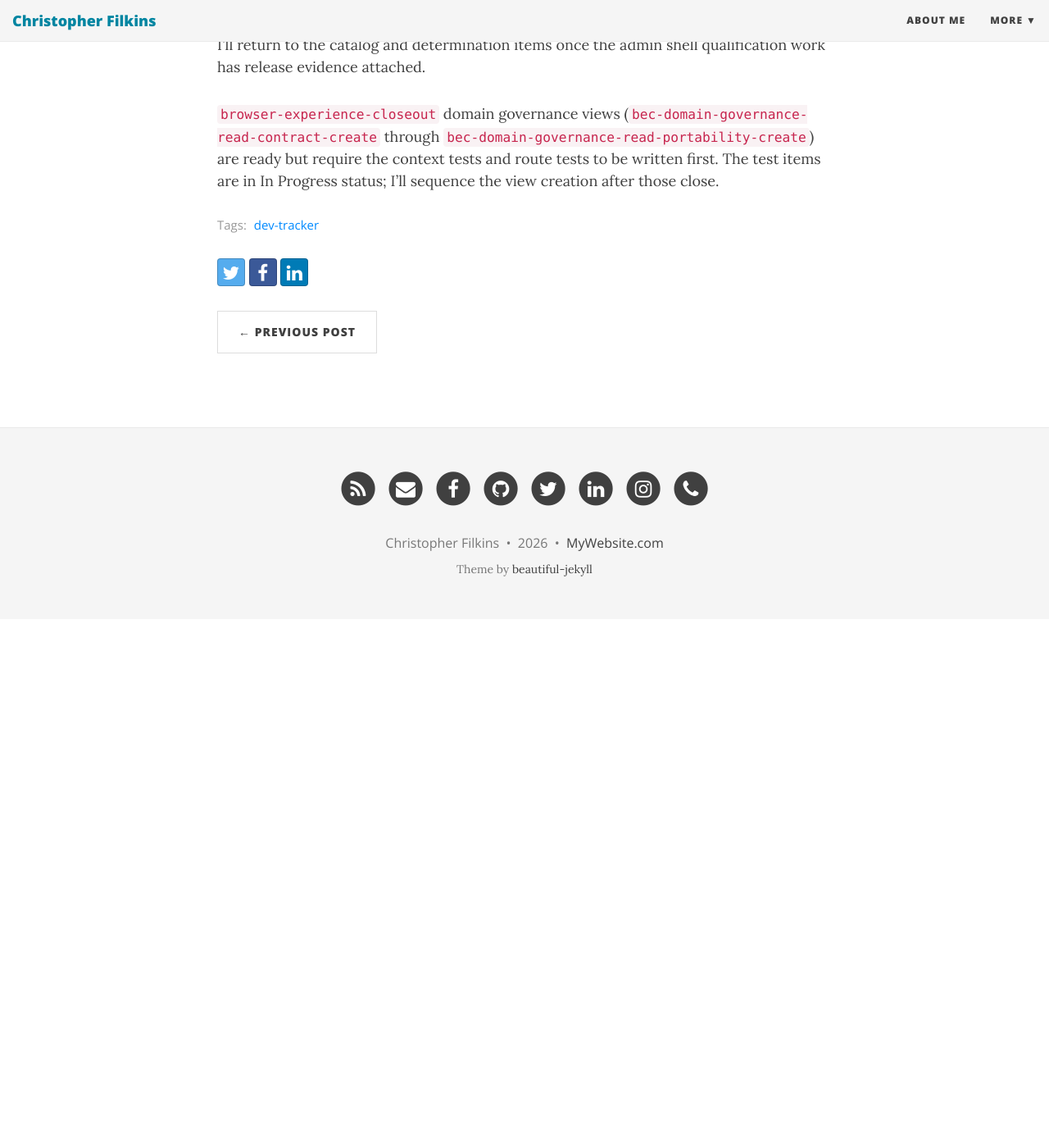
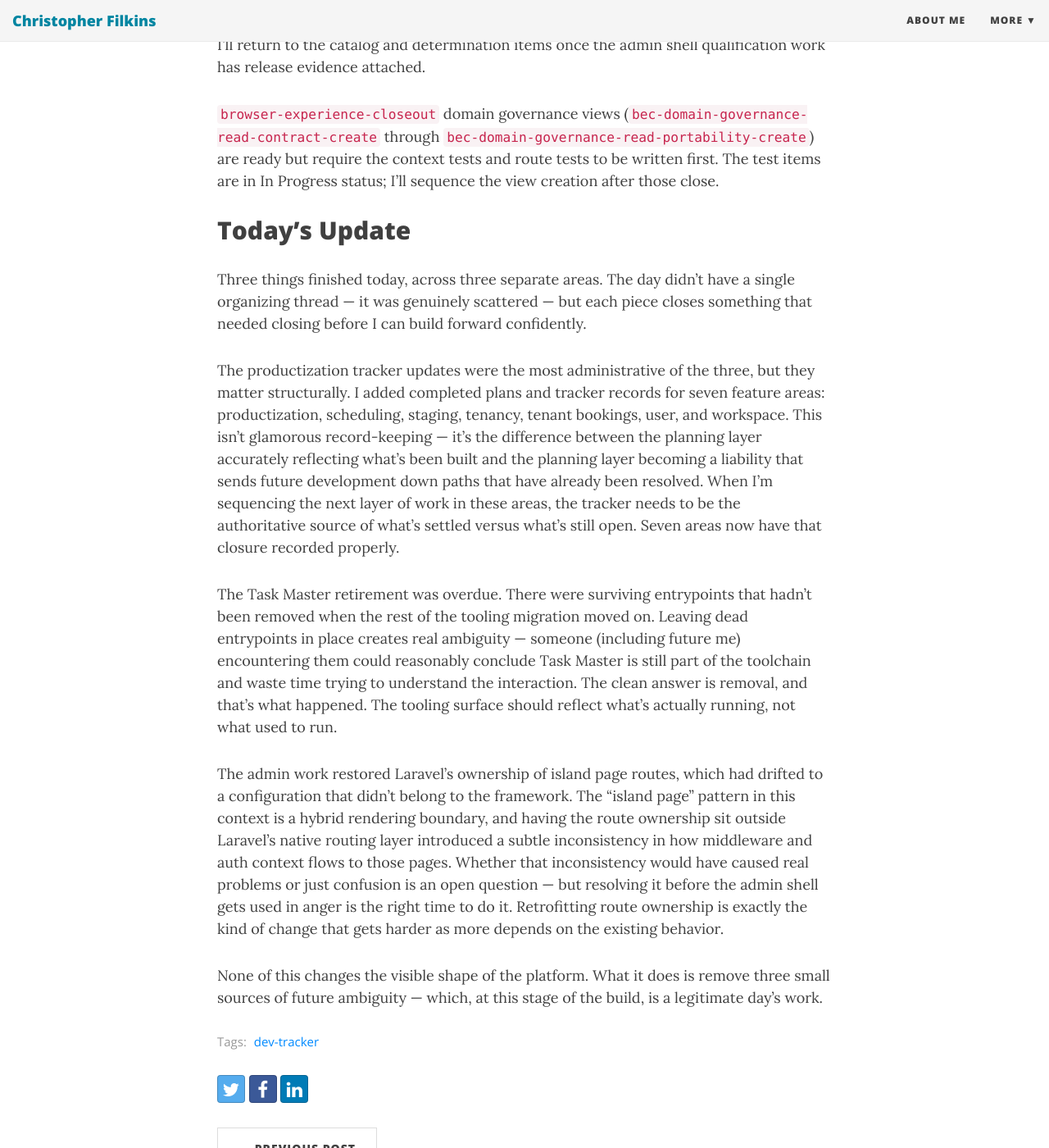
Before and after one commit to filchyboy/filchyboy.github.io, a Jekyll site: the page built from _posts/2026-10-14-daily-dev-log.md, in a window 1280 px wide and 1400 px high, scrolled down 3021 px. Shown: the whole window at 82% size. Built offline with Jekyll 4.4.1, drawn with Linux system fonts in a browser that asks for light colours; nearby versions of some CDN libraries; before the commit the page ends 3776 px from its top, so only the background shows below that.

Commit message:
Update daily dev log: 2026-10-14

```diff
--- a/_posts/2026-10-14-daily-dev-log.md
+++ b/_posts/2026-10-14-daily-dev-log.md
@@ -49,3 +49,24 @@ The `privacy-category-management` feature set has 101 items in progress and has
 
 <!-- plan-unit-ids: asu-auth-contract,asu-runtime-inventory,asu-visual-baseline,bec-receipts-native-context-composition,col-6038-baseline-definitions,col-6038-mutation-receipts,col-6038-scheme-migration,pbej-admission -->
 <!-- SECTION: DAILY-PLAN END -->
+
+
+<!-- SECTION: ACCOMPLISHED START -->
+<!-- publication-digest: 0a04787e694e3cf8b526fa586bba160023caf99677879da0c5a529745280bc1c -->
+<!-- publication-revision: 9691e7a981574649bb4cff38c3258da4 -->
+<!-- accomplished-generated: 2026-10-15T03:45:14.899499+00:00 -->
+
+## Today's Update
+
+Three things finished today, across three separate areas. The day didn't have a single organizing thread — it was genuinely scattered — but each piece closes something that needed closing before I can build forward confidently.
+
+The productization tracker updates were the most administrative of the three, but they matter structurally. I added completed plans and tracker records for seven feature areas: productization, scheduling, staging, tenancy, tenant bookings, user, and workspace. This isn't glamorous record-keeping — it's the difference between the planning layer accurately reflecting what's been built and the planning layer becoming a liability that sends future development down paths that have already been resolved. When I'm sequencing the next layer of work in these areas, the tracker needs to be the authoritative source of what's settled versus what's still open. Seven areas now have that closure recorded properly.
+
+The Task Master retirement was overdue. There were surviving entrypoints that hadn't been removed when the rest of the tooling migration moved on. Leaving dead entrypoints in place creates real ambiguity — someone (including future me) encountering them could reasonably conclude Task Master is still part of the toolchain and waste time trying to understand the interaction. The clean answer is removal, and that's what happened. The tooling surface should reflect what's actually running, not what used to run.
+
+The admin work restored Laravel's ownership of island page routes, which had drifted to a configuration that didn't belong to the framework. The "island page" pattern in this context is a hybrid rendering boundary, and having the route ownership sit outside Laravel's native routing layer introduced a subtle inconsistency in how middleware and auth context flows to those pages. Whether that inconsistency would have caused real problems or just confusion is an open question — but resolving it before the admin shell gets used in anger is the right time to do it. Retrofitting route ownership is exactly the kind of change that gets harder as more depends on the existing behavior.
+
+None of this changes the visible shape of the platform. What it does is remove three small sources of future ambiguity — which, at this stage of the build, is a legitimate day's work.
+
+<!-- accomplished-unit-ids: admin-restore-laravel-ownership-island-page,completed-plans-completed-plans-tracker-updates-productization,tooling-retire-surviving-task-master-entrypoints -->
+<!-- SECTION: ACCOMPLISHED END -->
```
